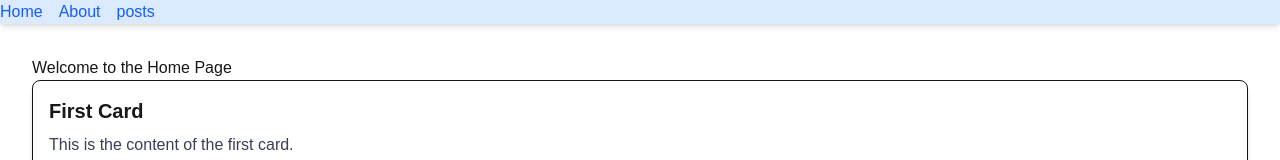
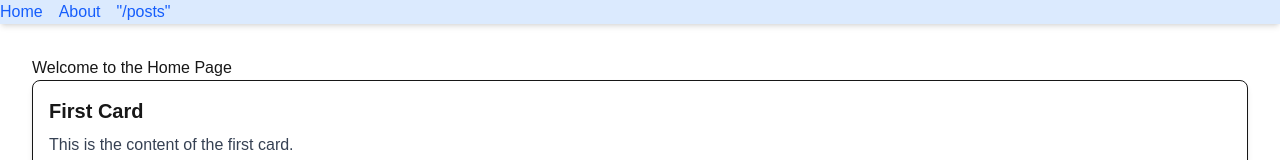
Before and after one commit to Usytech01/alx-project-0x02-setup, a Next.js app in the folder alx-project-0x02/: page /home in a window 1280 px wide. Shown: the top 160 px of the page. Built offline with nearby package versions, Linux system fonts and the light colour scheme.

Commit message:
Fix link to posts in Header component

```diff
--- a/alx-project-0x02/components/layout/Header.tsx
+++ b/alx-project-0x02/components/layout/Header.tsx
@@ -8,7 +8,7 @@ export default function Header(){
             <nav className="flex gap-4">
                 <Link href="/home" className="hover:underline text-blue-600">Home</Link>
                 <Link href="/home" className="hover:underline text-blue-600">About</Link>
-                <Link href="/home" className="hover:underline text-blue-600">posts</Link>
+                <Link href="/home" className="hover:underline text-blue-600">"/posts"</Link>
             </nav>
         </header>
     );
```
